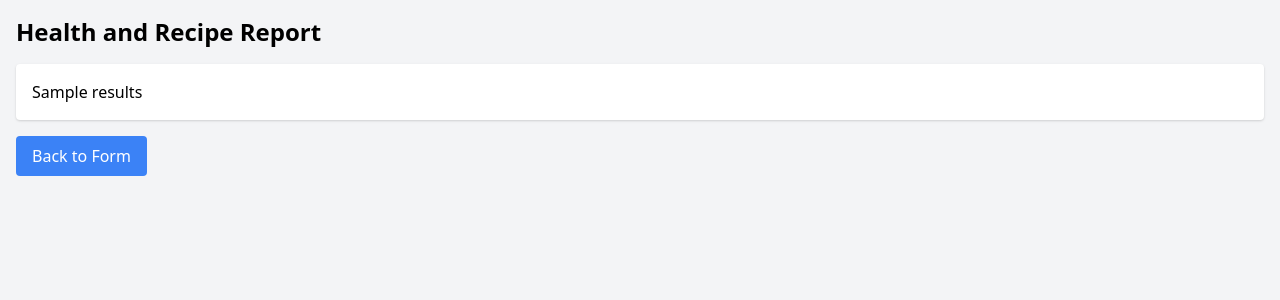
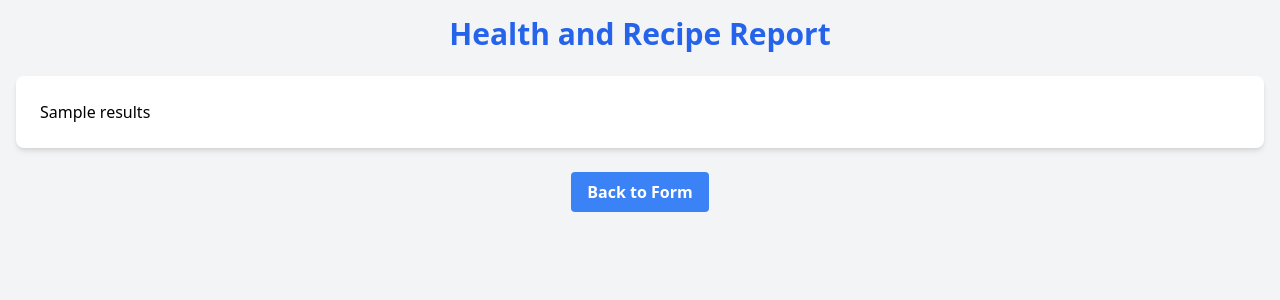
Before and after one commit to cashilaa/healthassistant, a Flask app: template templates/results.html in a window 1280 px wide. Shown: the top 300 px of the page. Run offline with Flask 3, Linux system fonts and the light colour scheme; the template is opened without the code that fills it: most values are stand-ins (such as "Sample title", 1, 10 or a date in 2020); some libraries are stand-ins or nearby versions.

Commit message:
Update results.html

```diff
--- a/templates/results.html
+++ b/templates/results.html
@@ -3,16 +3,22 @@
 <head>
     <meta charset="UTF-8">
     <meta name="viewport" content="width=device-width, initial-scale=1.0">
-    <title>Health and Recipe Results</title>
-    <link href="https://cdn.jsdelivr.net/npm/tailwindcss@2.2.19/dist/tailwind.min.css" rel="stylesheet">
+    <title>Health and Recipe Report</title>
+    <script src="https://cdn.tailwindcss.com"></script>
 </head>
 <body class="bg-gray-100">
     <div class="container mx-auto p-4">
-        <h1 class="text-2xl font-bold mb-4">Health and Recipe Report</h1>
-        <div class="bg-white p-4 rounded shadow">
+        <h1 id="health-and-recipe-report" class="text-3xl font-bold mb-6 text-center text-blue-600">Health and Recipe Report</h1>
+
+        <div class="bg-white p-6 rounded-lg shadow-md">
             {{ results | safe }}
         </div>
-        <a href="/" class="mt-4 inline-block bg-blue-500 text-white px-4 py-2 rounded hover:bg-blue-600">Back to Form</a>
+
+        <div class="mt-6 text-center">
+            <a href="/" class="inline-block bg-blue-500 hover:bg-blue-700 text-white font-bold py-2 px-4 rounded focus:outline-none focus:shadow-outline">
+                Back to Form
+            </a>
+        </div>
     </div>
 </body>
 </html>
```
